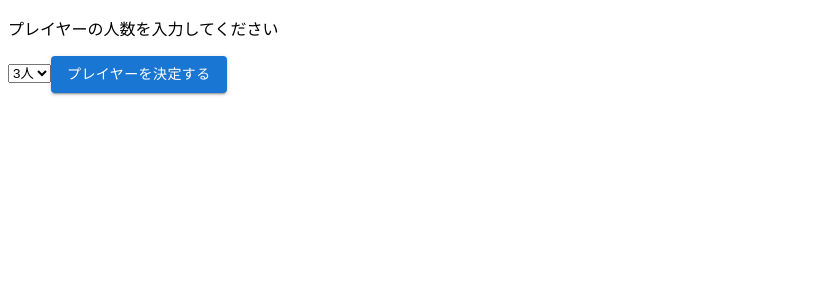
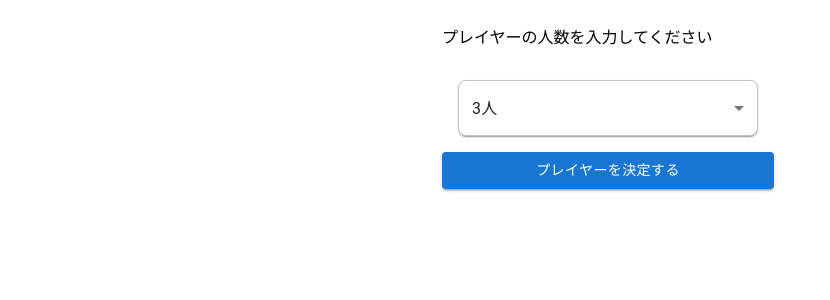
Before and after one commit to gaou1109-cyber/ReactLearn, a Next.js app: page /wordWolf/input in a window 1280 px wide. Shown: the top 300 px of the page, without its empty margins (0-830 px from the left). Built offline with nearby package versions, Linux system fonts and the light colour scheme.

Commit message:
[FB対応]MUIを使ってデザイン修正

```diff
--- a/src/pages/wordWolf/input.tsx
+++ b/src/pages/wordWolf/input.tsx
@@ -1,6 +1,9 @@
 import React, { useState } from "react";
 import { useRouter } from "next/router";
 import Button from "@mui/material/Button";
+import Select from "@mui/material/Select";
+import FormControl from "@mui/material/FormControl";
+import Container from "@mui/material/Container";
 
 // プレイヤーの人数
 const PlayerInput = () => {
@@ -14,25 +17,38 @@ const PlayerInput = () => {
     if (result) {
       router.push({
         pathname: "./displayWord",
-        query: { playerNumber: value }, // ココ
+        query: { playerNumber: value },
       });
     }
   };
 
   return (
     <>
+      <Container component="main" maxWidth="xs">
+        <FormControl>
           <p>プレイヤーの人数を入力してください</p>
-      <select onChange={(e) => setValue(e.target.value)} defaultValue="3">
+          <Select
+            onChange={(e) => setValue(e.target.value)}
+            defaultValue="3"
+            sx={{
+              boxShadow: 1,
+              borderRadius: 2,
+              m: 2,
+              minWidth: 300,
+            }}
+          >
             <option value="3">3人</option>
             <option value="4">4人</option>
             <option value="5">5人</option>
             <option value="6">6人</option>
             <option value="7">7人</option>
             <option value="8">8人</option>
-      </select>
+          </Select>
           <Button variant="contained" onClick={playerDecide}>
             プレイヤーを決定する
           </Button>
+        </FormControl>
+      </Container>
     </>
   );
 };
```
Also changed, not shown: src/pages/wordWolf/displayWord.tsx (+19 -6 lines), src/pages/wordWolf/resultsAnnounce.tsx (+13 -6 lines). Lines whose indentation alone changed are shown as unchanged.
